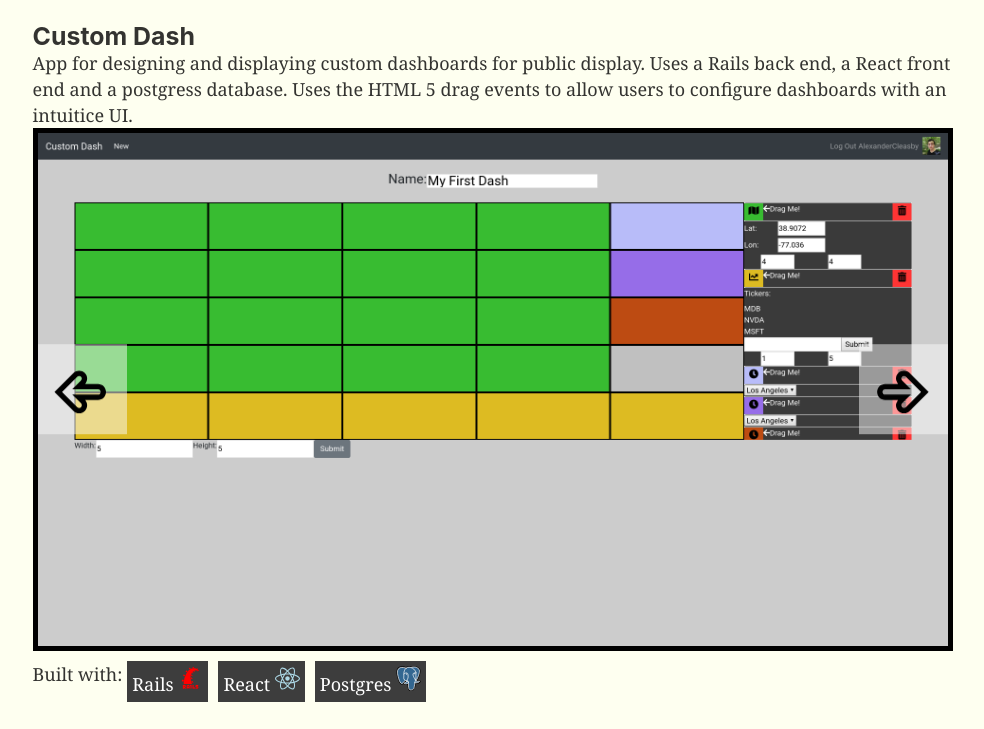
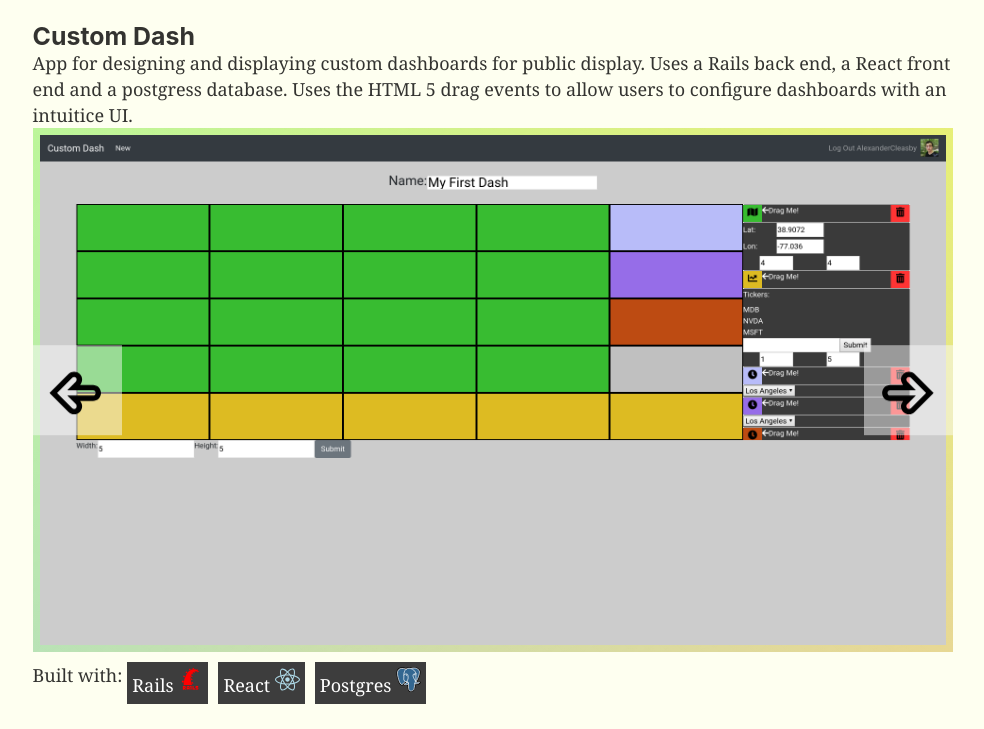
Before and after one commit to AlexanderCleasby/GatsbyPortfolioSite, a Gatsby site: page / in a window 1280 px wide. Shown: the part 1208-1937 px from the top of the page, without its empty margins (147-1131 px from the left). Built offline with nearby package versions, Linux system fonts and the light colour scheme; Gatsby itself is replaced by a stand-in of ours; a web font is replaced by a local one.

Commit message:
gave slides the animated gradient background.

```diff
--- a/src/components/projects/projects.scss
+++ b/src/components/projects/projects.scss
@@ -1,3 +1,5 @@
+@import '../variables.scss';
+
 .project{
     margin-bottom:30px;
     cursor: default;
@@ -27,9 +29,15 @@
 }
 
 .slides{
-    border: 5px solid black;
+    padding: 7px;
+    background: $gradient;
+    background-size: 400% 100%;
+    animation: gradient-anim 3s alternate infinite;
     position: relative;
     margin-bottom: 10px;
+    .gatsby-image-wrapper{
+        background-color: white;
+    }
     button{
         position: absolute;
         top:50%;
```
